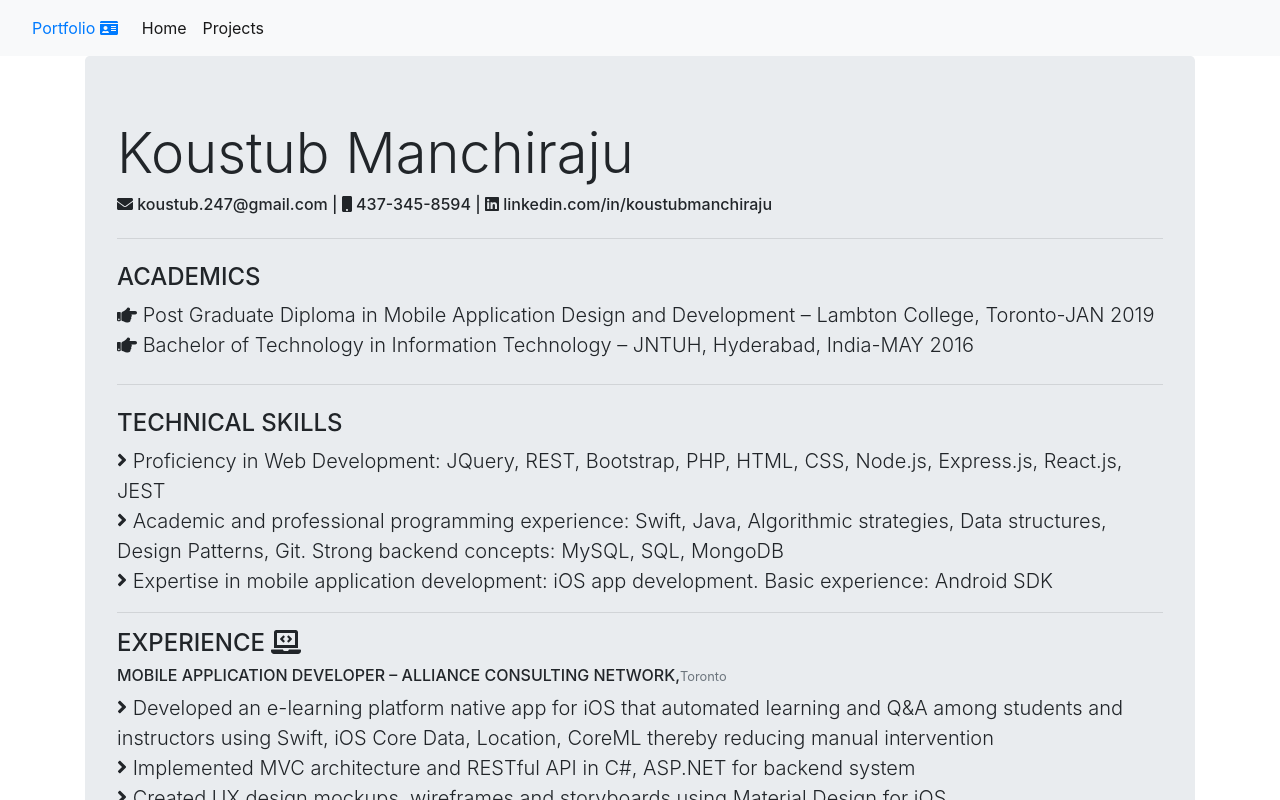
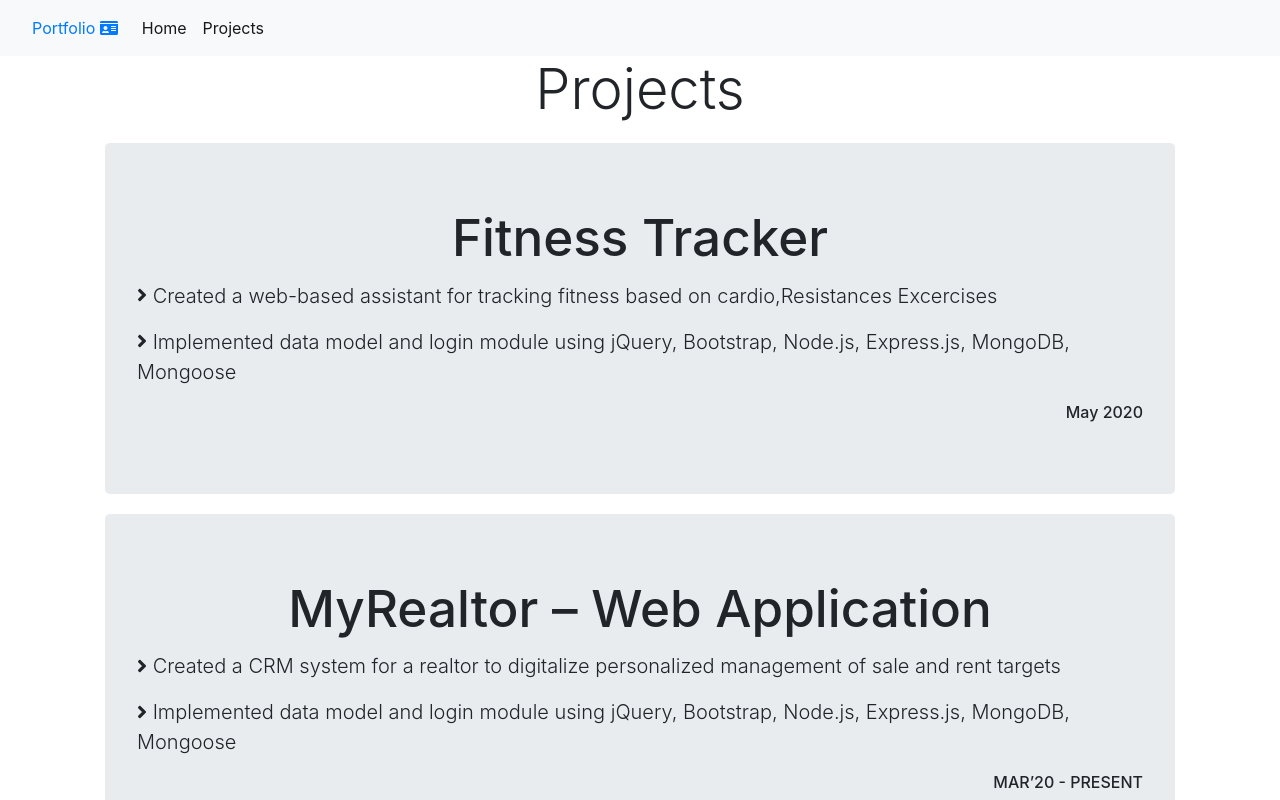
Before and after one commit to koustub/reactportfolio, a React (Create React App) app: page /Projects in a window 1280 px wide. Shown: the top 800 px of the page. Built offline with nearby package versions, Linux system fonts and the light colour scheme.

Commit message:
intial commit

```diff
--- a/src/App.js
+++ b/src/App.js
@@ -10,7 +10,7 @@ function App() {
     <div className="App">
       <Navbar />
       <div class="container">
-      <Route path={["/","/Home"]} component={HomePage} />
+      <Route exact path={["/","/Home"]} component={HomePage} />
       <Route path="/Projects" component={Projects} />
       </div>
       <Footer />
--- a/src/Components/Project.js
+++ b/src/Components/Project.js
@@ -1,9 +1,9 @@
 import React from 'react';
-import project from '../Projects.json';
+import project from './Projects.json';
 import ProjectInfo from './ProjectInfo.js';
 
 function Projects(){
-
+   console.log(`[entering projects]`);
     return (
         <div clas='Container'>
             <h1 class='display-4 text-center'>Projects</h1>
--- a/src/Components/ProjectInfo.js
+++ b/src/Components/ProjectInfo.js
@@ -1,7 +1,7 @@
 import React from 'react';
 
 function ProjectInfo(props) {
-
+    console.log('Entering Project Info components');
     const projectCard = {
         margin:"20px",
         flex:1,
```
Also changed, not shown: package.json (+4 -7 lines), src/Components/Projects.json (renamed from src/Projects.json).
